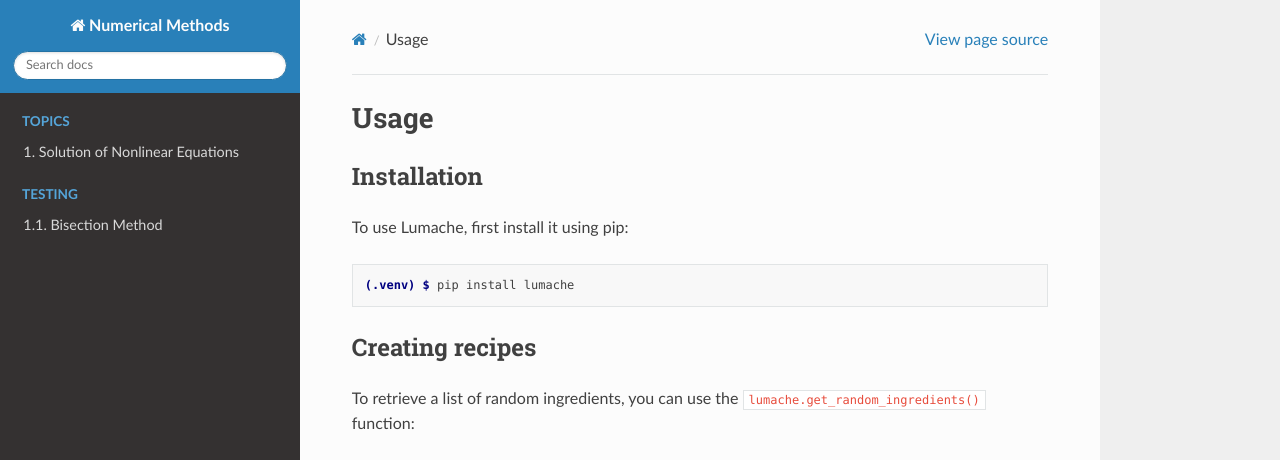
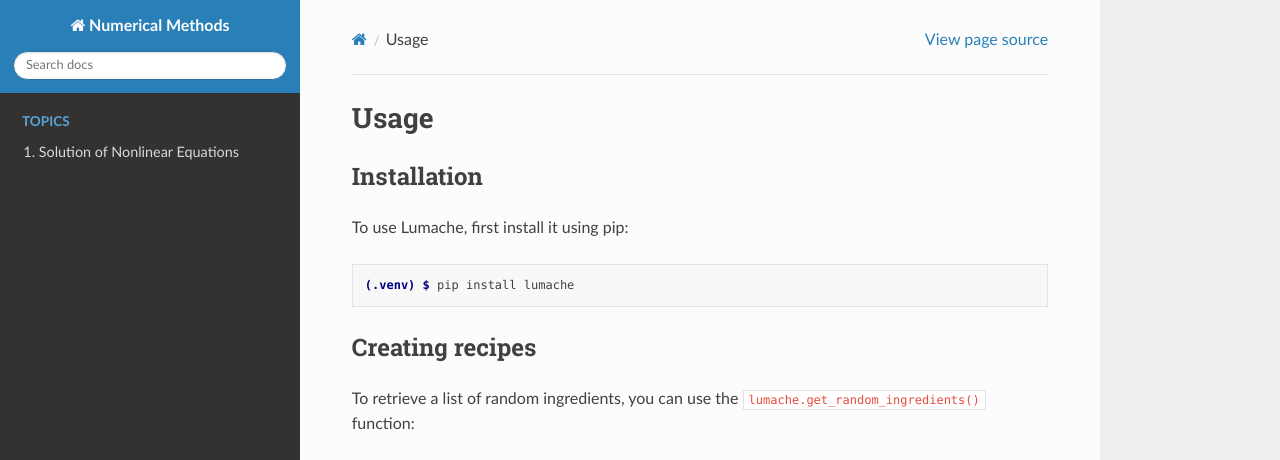
Before and after one commit to auliakhalqillah/akbook, a Sphinx documentation site: the page built from docs/source/usage.rst, in a window 1280 px wide and 1036 px high. Shown: the top 460 px of the window. Built offline with Sphinx 7.4.7 and the Read the Docs theme 3.1.0, drawn with Linux system fonts in a browser that asks for light colours; grey boxes are pictures that could not be loaded.

Commit message:
Update index.rst

```diff
--- a/docs/source/index.rst
+++ b/docs/source/index.rst
@@ -10,9 +10,3 @@ Numerical methods are mathematical approaches that have been widely used in scie
   :maxdepth: 2
 
   Solution of Nonlinear Equations
-
-.. toctree::
-  :maxdepth: 2
-  :caption: Testing
-
-  Bisection Method
```
